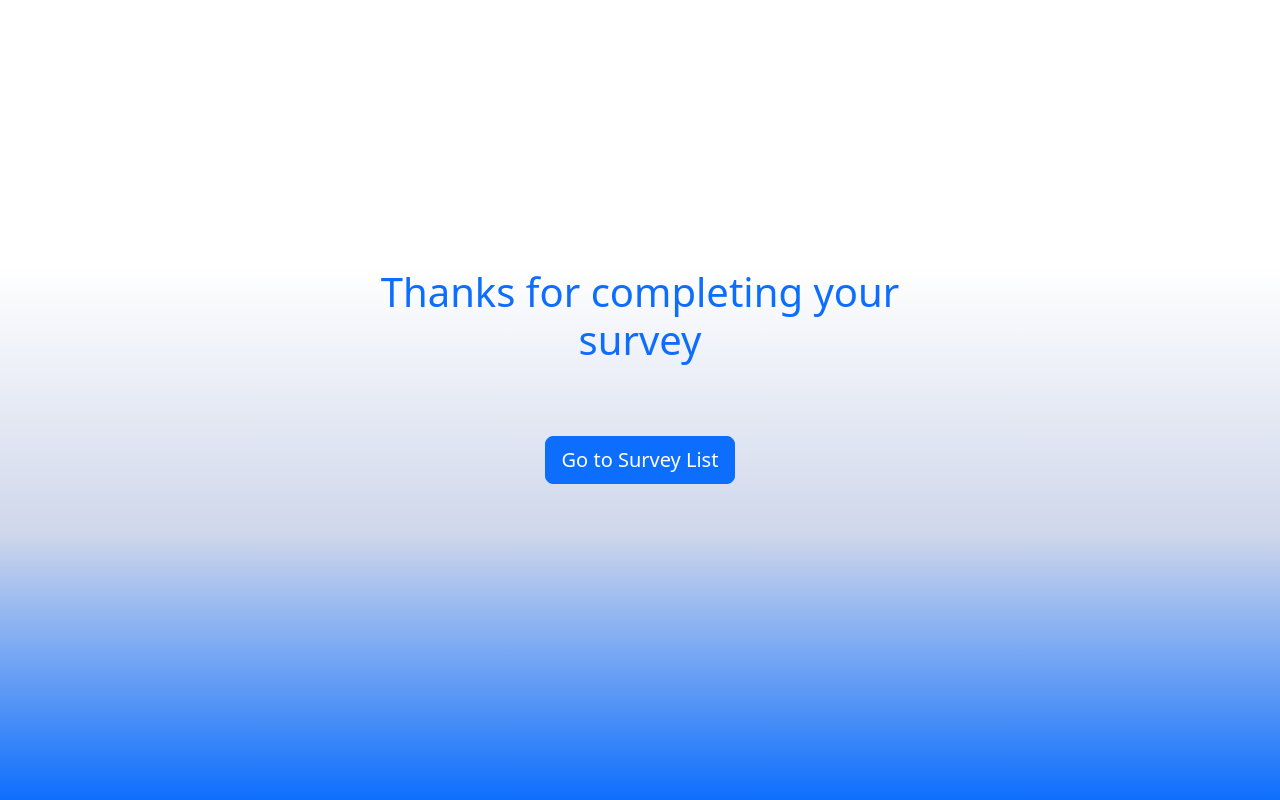
After one commit to spydrxyz/online_survey, a Django app: page /survey-end/ in a window 1280 px wide. The commit adds this page. Run offline with Django 4.2, Linux system fonts and the light colour scheme; some libraries are stand-ins or nearby versions.

Commit message:
Added Survey Close page

```diff
--- a/os_app/templates/os_app/survey.html
+++ b/os_app/templates/os_app/survey.html
@@ -75,7 +75,7 @@ Survey
                             </ol>
                         </div>
                     </div>
-                    <a class="btn btn-primary mt-3" href="/survey">Submit</a>
+                    <a class="btn btn-primary mt-3" href="/survey-end">Submit</a>
                 </form>
             </div>
         </div>
--- /dev/null
+++ b/os_app/templates/os_app/surveyend.html
@@ -0,0 +1,19 @@
+{% extends 'os_app/BASE.html' %}
+
+{% block title %}
+Survey End
+{% endblock title %}
+
+{% block content %}
+<section style="background-image: linear-gradient(to bottom, #ffffff, #ffffff, #cfd7eb, #0d6efd);">
+    <div class="container">
+        <div class="row vh-100">
+            <div class="col-md-6 col-12 m-auto text-center">
+                <h1 class="h1 mb-5 text-primary">Thanks for completing your survey</h1>
+                <br class="mb-5">
+                <a class="btn btn-lg btn-primary mb-5" href="/survey-list">Go to Survey List</a>
+            </div>
+        </div>
+    </div>
+</section>
+{% endblock content %}
--- a/os_app/urls.py
+++ b/os_app/urls.py
@@ -1,4 +1,3 @@
-from unicodedata import name
 from django.urls import path
 from . import views
 
@@ -8,5 +7,6 @@ urlpatterns = [
     path('', views.index, name='index'),
     path('survey-list/', views.surveylist, name='surveylist'),
     path('student-auth/', views.studentauth, name='studentauth'),
-    path('survey/', views.survey, name='survey')
+    path('survey/', views.survey, name='survey'),
+    path('survey-end/', views.surveyend, name='surveyend')
 ]
--- a/os_app/views.py
+++ b/os_app/views.py
@@ -15,3 +15,7 @@ def studentauth(request):
 
 def survey(request):
     return render(request, 'os_app/survey.html')
+
+
+def surveyend(request):
+    return render(request, 'os_app/surveyend.html')
```
